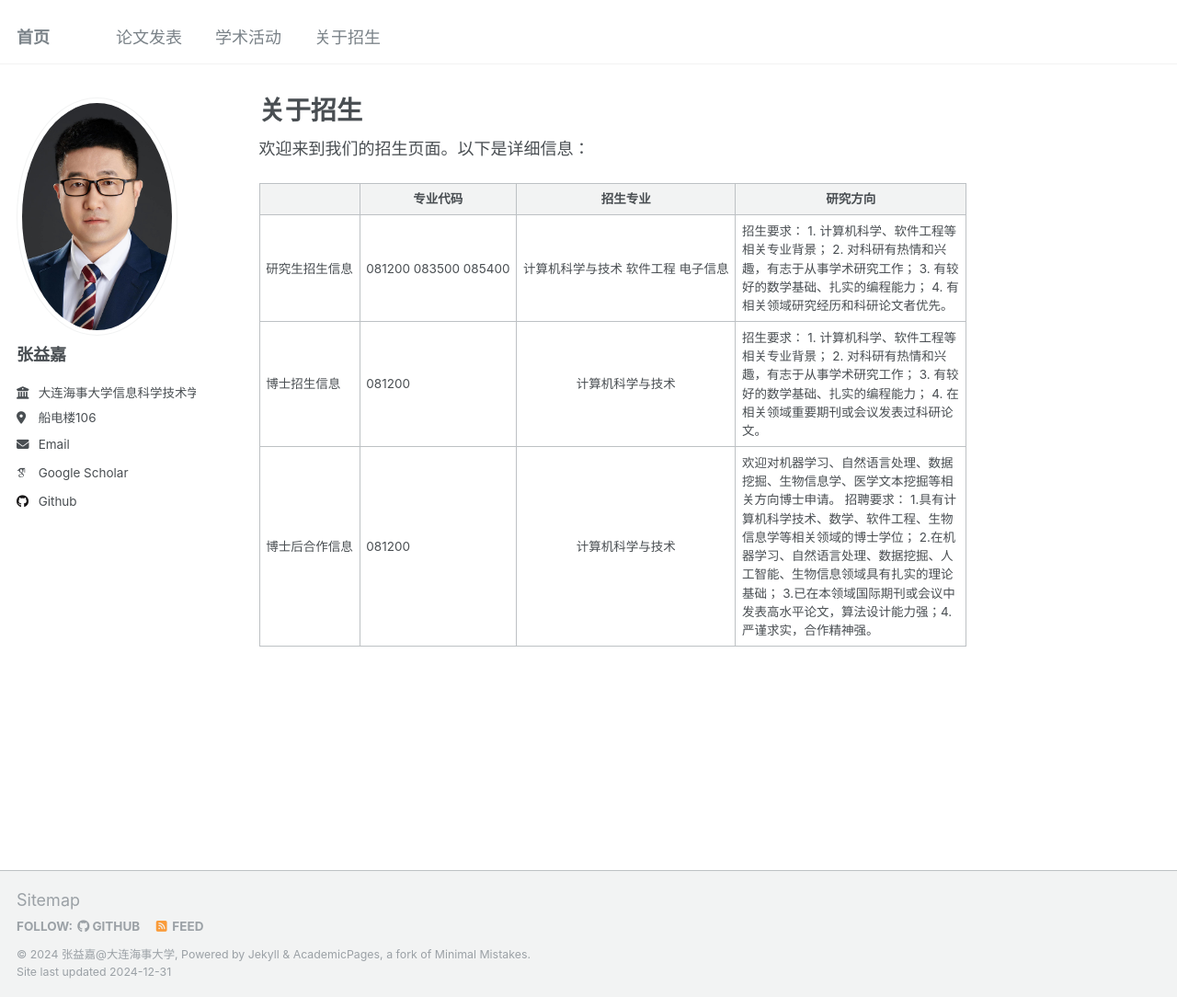
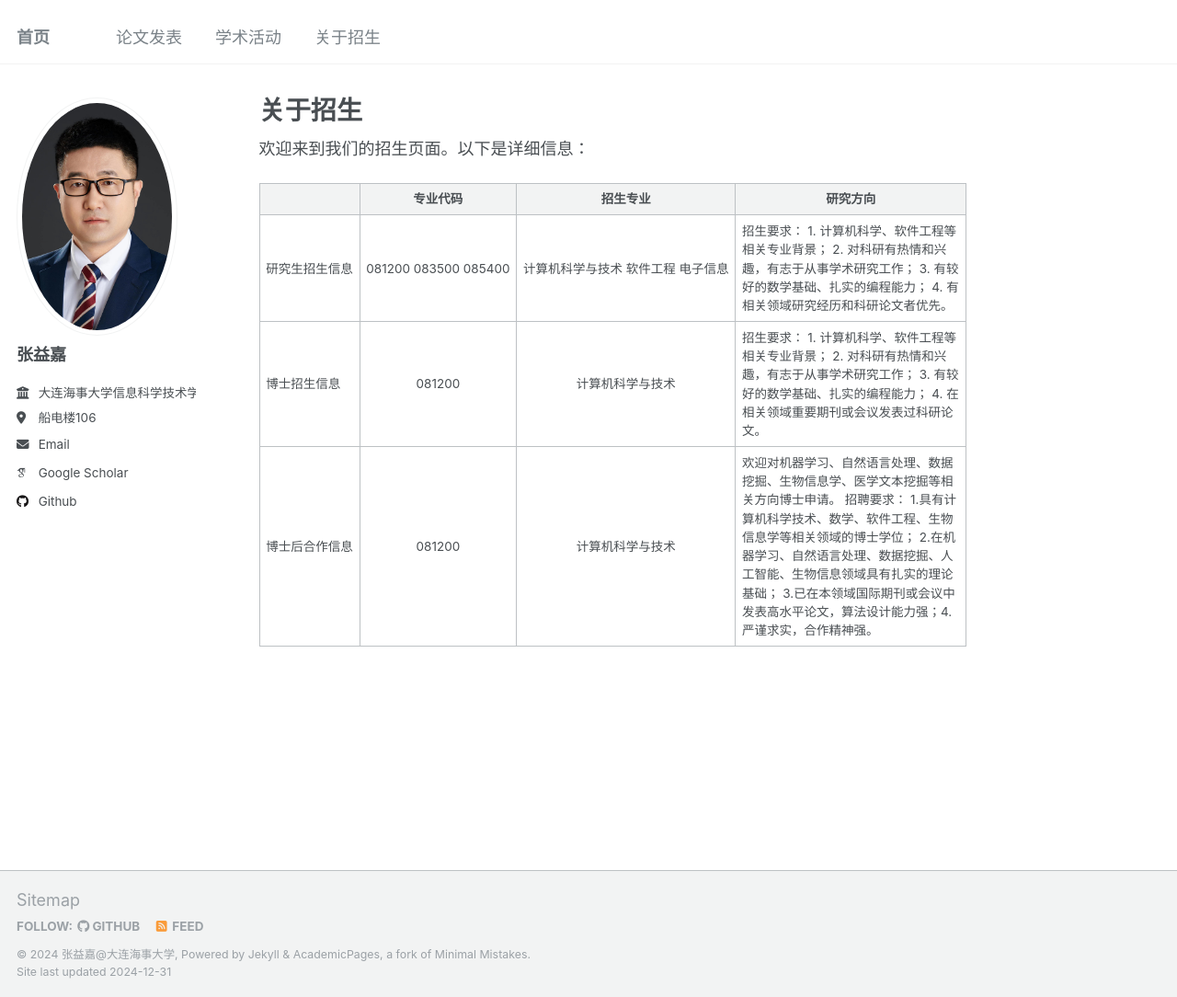
Before and after one commit to DMU-ITREC/zhangyijia.github.io, a Jekyll site: the page built from _pages/GraduateAdmissions.md, in a window 1280 px wide and 1084 px high. Shown: the whole window at 92% size. Built offline with Jekyll 4.4.1, drawn with Linux system fonts in a browser that asks for light colours; some web fonts are replaced.

Commit message:
Update GraduateAdmissions.md

```diff
--- a/_pages/GraduateAdmissions.md
+++ b/_pages/GraduateAdmissions.md
@@ -24,14 +24,14 @@ layout: single
     </tr>
     <tr>
         <td nowrap="nowrap"> 博士招生信息 </td>
-        <td nowrap="nowrap"> 081200 </td>
+        <td style="text-align:center;"> 081200 </td>
         <td nowrap="nowrap" style="text-align:center;"> 计算机科学与技术 </td>
         <td>招生要求： 1. 计算机科学、软件工程等相关专业背景； 2. 对科研有热情和兴趣，有志于从事学术研究工作； 3. 有较好的数学基础、扎实的编程能力； 4. 在相关领域重要期刊或会议发表过科研论文。</td>
     </tr>
     <tr>
         <td nowrap="nowrap"> 博士后合作信息 </td>
-        <td nowrap="nowrap"> 081200 </td>
-        <td nowrap="nowrap" style="text-align:center;"> 计算机科学与技术 </td>
+        <td style="text-align:center;"> 081200 </td>
+        <td style="text-align:center;"> 计算机科学与技术 </td>
         <td>欢迎对机器学习、自然语言处理、数据挖掘、生物信息学、医学文本挖掘等相关方向博士申请。 招聘要求： 1.具有计算机科学技术、数学、软件工程、生物信息学等相关领域的博士学位； 2.在机器学习、自然语言处理、数据挖掘、人工智能、生物信息领域具有扎实的理论基础； 3.已在本领域国际期刊或会议中发表高水平论文，算法设计能力强；4.严谨求实，合作精神强。</td>
     </tr>
 </table>
```
